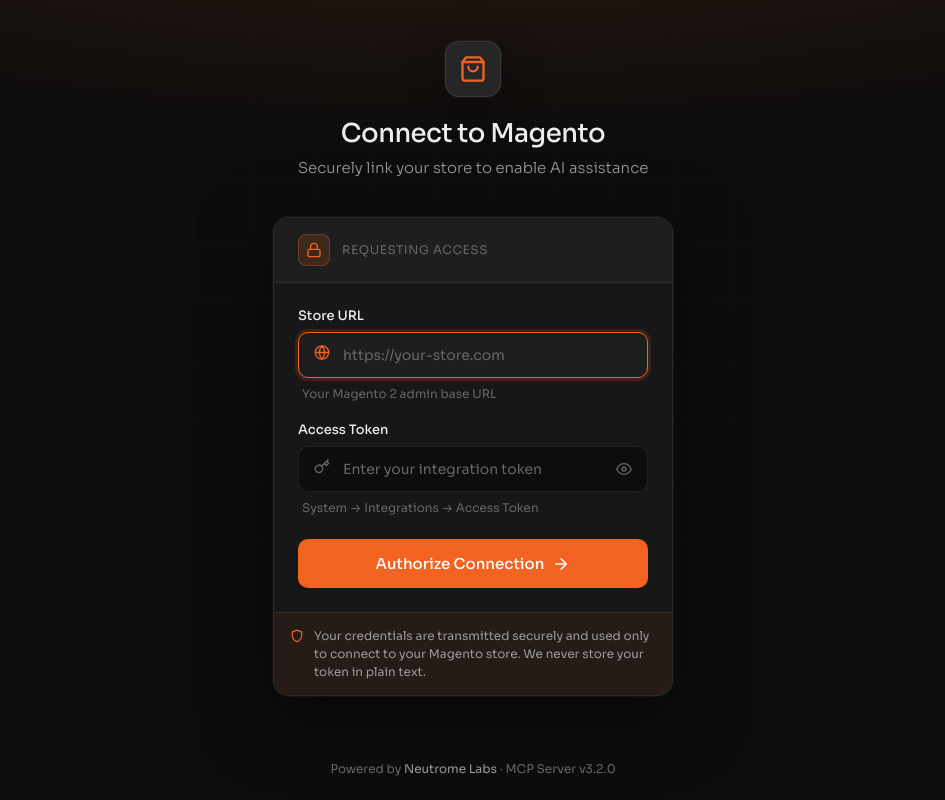
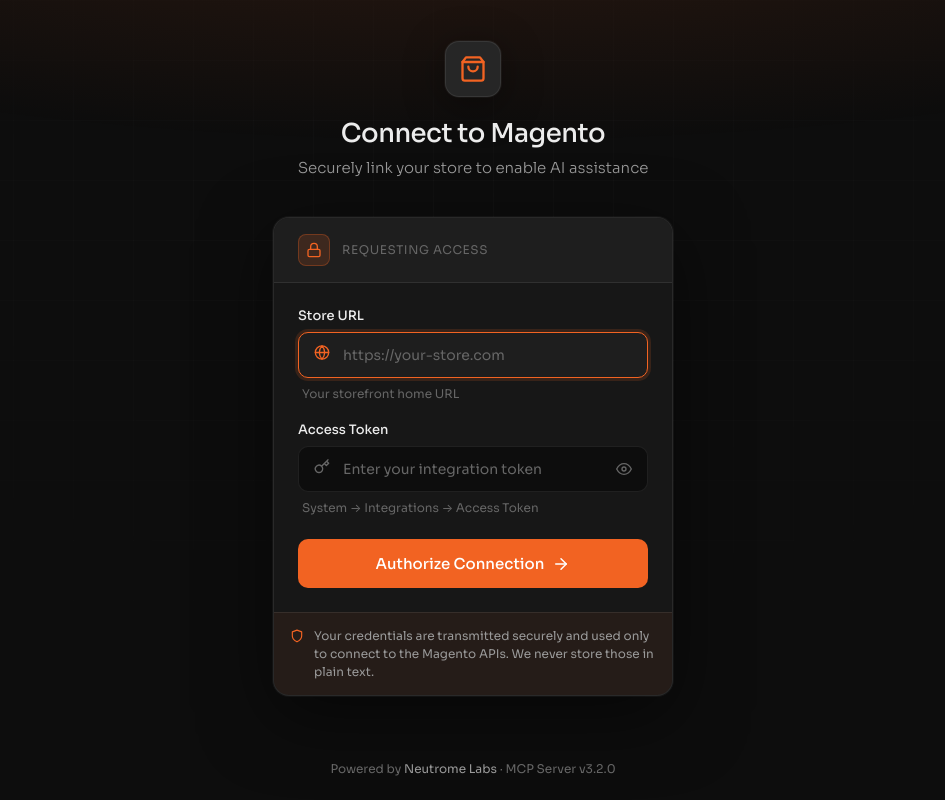
Before and after one commit to neutrome-labs/magento2-admin-mcp-server, a Python web app: template src/templates/auth.html in a window 1280 px wide. Shown: the whole page, without its empty margins (167-1112 px from the left). Run offline with Jinja, Linux system fonts and the light colour scheme; the template is opened without the code that fills it, so the values that code supplies are empty.

Commit message:
fix: texts

```diff
--- a/src/templates/auth.html
+++ b/src/templates/auth.html
@@ -465,7 +465,7 @@
                             spellcheck="false"
                         />
                     </div>
-                    <p class="field-hint">Your Magento 2 admin base URL</p>
+                    <p class="field-hint">Your storefront home URL</p>
                 </div>
 
                 <div class="field">
@@ -502,7 +502,7 @@
                 <input type="hidden" name="scope" value="{{SCOPE}}" />
 
                 <button type="submit" class="submit-btn" id="submitBtn">
-                    <span>Authorize Connection</span>
+                    <span>Connect</span>
                     <svg viewBox="0 0 24 24" fill="none" stroke="currentColor" stroke-width="2" stroke-linecap="round" stroke-linejoin="round">
                         <line x1="5" y1="12" x2="19" y2="12"/>
                         <polyline points="12 5 19 12 12 19"/>
@@ -514,13 +514,13 @@
                 <svg viewBox="0 0 24 24" fill="none" stroke="currentColor" stroke-width="2" stroke-linecap="round" stroke-linejoin="round">
                     <path d="M12 22s8-4 8-10V5l-8-3-8 3v7c0 6 8 10 8 10z"/>
                 </svg>
-                <p>Your credentials are transmitted securely and used only to connect to your Magento store. We never store your token in plain text.</p>
+                <p>Your credentials are transmitted securely and used only to connect to the Magento APIs. We never store those in plain text.</p>
             </div>
         </div>
     </main>
 
     <footer class="footer">
-        <p>Powered by <a href="https://github.com/neutrome-labs" target="_blank" rel="noopener">Neutrome Labs</a> · MCP Server v3.2.0</p>
+        <p>Powered by <a href="https://github.com/neutrome-labs/magento2-admin-mcp-server-v2" target="_blank" rel="noopener">Neutrome Labs</a> · MCP Server v3.2.0</p>
     </footer>
 
     <script>
```
